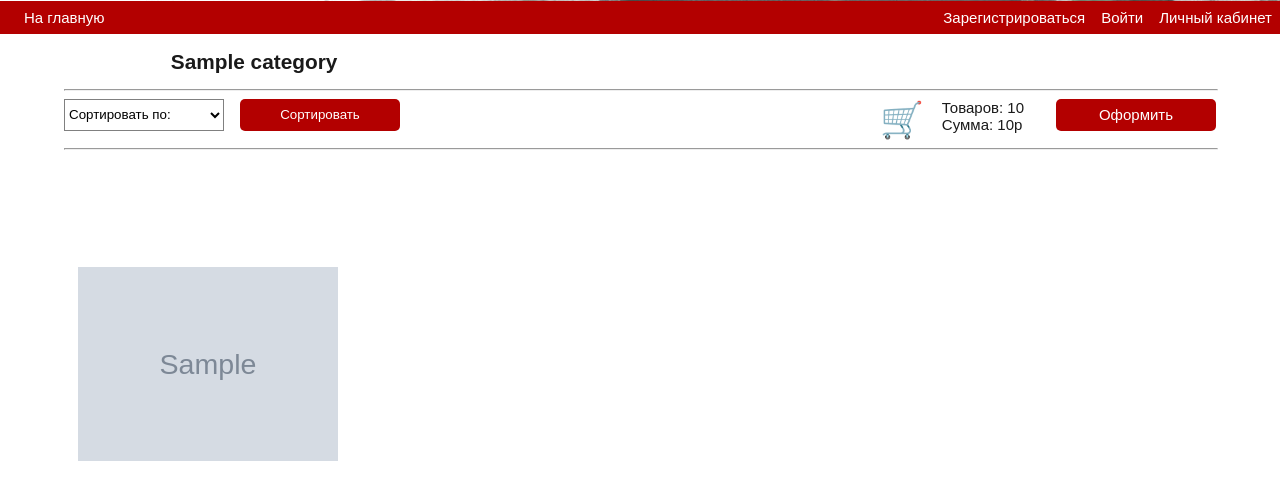
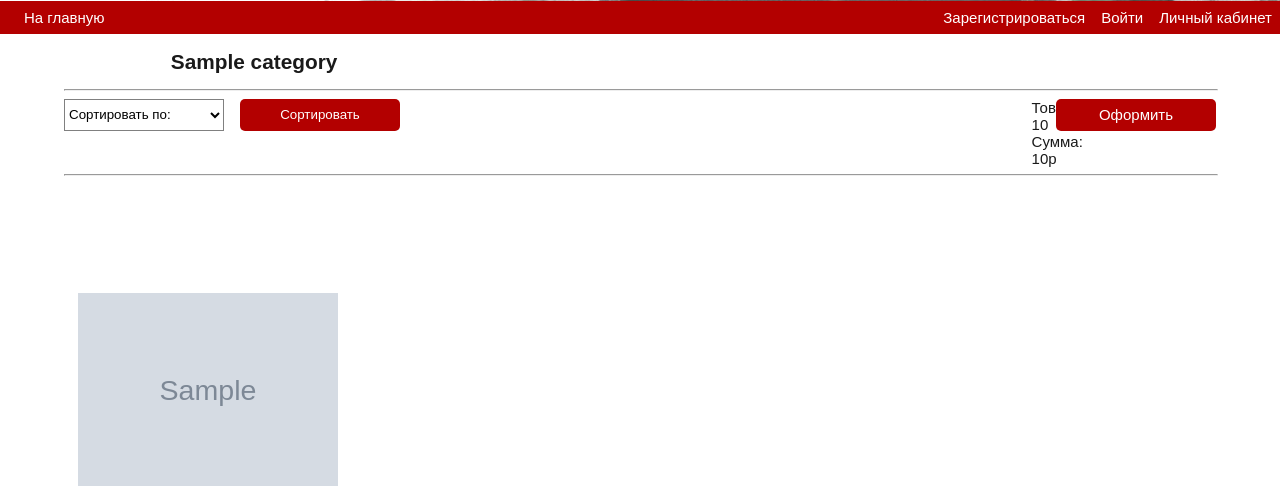
Before and after one commit to YG92/tea-shop, a Django app: template templates/home.html in a window 1280 px wide. Shown: the part 427-913 px from the top of the page. Run offline with Django 3.2, Linux system fonts and the light colour scheme; tables that the repository leaves empty hold one stand-in row (values such as "Sample post"); the template is opened without the code that fills it: values that come from a table or form of the project are taken from there, most other values are stand-ins (such as "Sample title", 1, 10 or a date in 2020); grey boxes marked "Sample" are stand-in pictures.

Commit message:
корзина + название товара

```diff
--- a/templates/home.html
+++ b/templates/home.html
@@ -22,7 +22,7 @@
     </form>
     <div class="cart">
       <div class="cart-wrap">
-        <span id="cart"><a href="/cart/">&#128722;</a></span>
+        <span id="cart"><a href="/cart/">U+1F6D2</a></span>
         <div class="cart-content">
           <p>Товаров: {{cart.get_total_quantity}}</p>
           <p>Сумма: {{cart.get_total_price}}р</p>
@@ -45,7 +45,7 @@
           <div class="image">
             <img src="{{ product.image.url }}" alt="image">
           </div>
-          <div id="product-name"><h3>{{product.name}}</h3></div>
+          <div id="product-name"><h4>{{product.name}}</h4></div>
           <div id="price"><p>{{product.price}}p</p></div>
           {% if product.in_stock %}
           <form id="cart_add" action="" method="POST">
```
